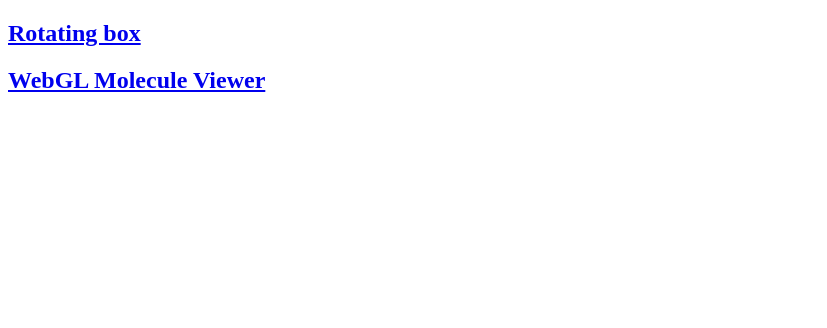
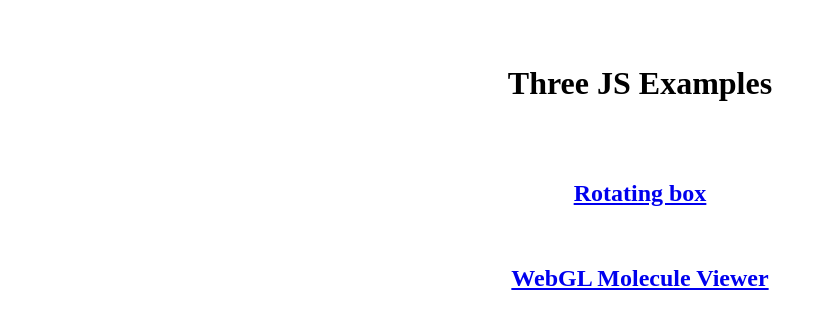
Before and after one commit to teaguehannam/Javascript-Animation, a plain HTML site: page index.html in a window 1280 px wide. Shown: the whole page, without its empty margins (0-827 px from the left). Drawn offline with Linux system fonts and the light colour scheme.

Commit message:
Update index layout and readme

```diff
--- a/index.html
+++ b/index.html
@@ -4,7 +4,13 @@
 	<title>Javascript Animation</title>
 </head>
 <body>
-	<h2><a href="./example/rotating_box.html">Rotating box</a></h2>
-	<h2><a href="./example/molecule.html">WebGL Molecule Viewer</a></h2>
+	<br><br>
+	<center>
+		<h1>Three JS Examples</h1>
+		<br><br>
+		<h2><a href="./example/rotating_box.html">Rotating box</a></h2>
+		<br>
+		<h2><a href="./example/molecule.html">WebGL Molecule Viewer</a></h2>
+	</center>
 </body>
 </html>
```
Also changed, not shown: 1 other file.
